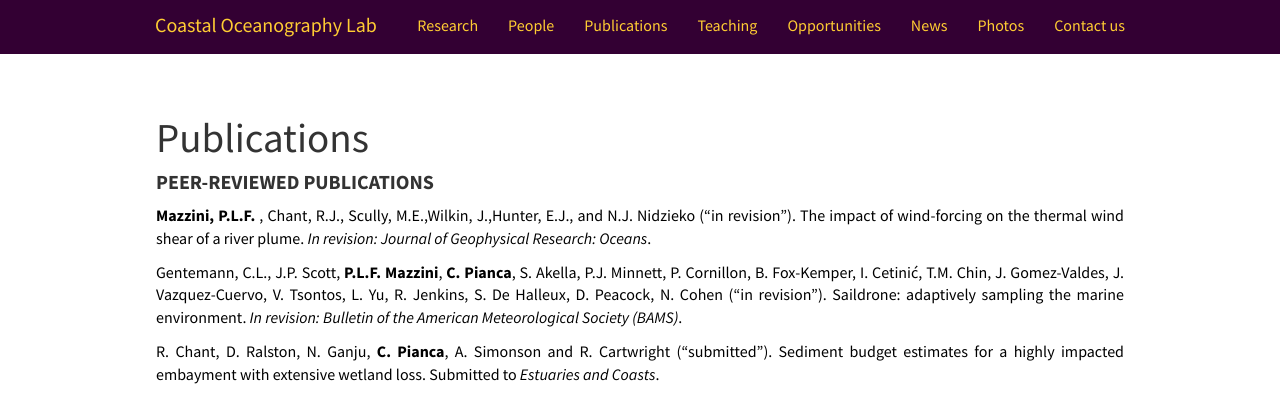
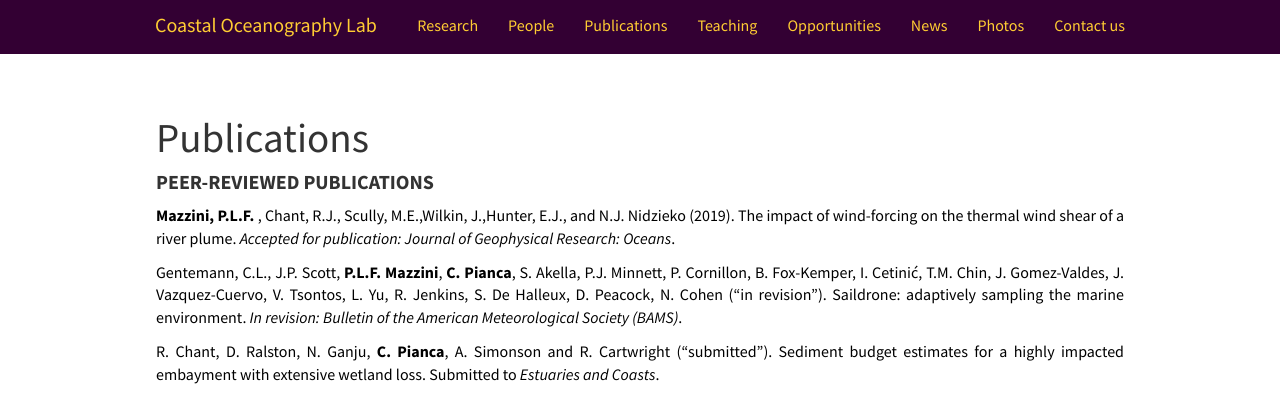
Before and after one commit to mazzinilab/mazzinilab.github.io, a Jekyll site: the page built from _pages/publications.md, in a window 1280 px wide and 900 px high. Shown: the top 399 px of the window. Built offline with Jekyll 4.4.1, drawn with Linux system fonts in a browser that asks for light colours; nearby versions of some CDN libraries.

Commit message:
updates_18oct19

```diff
--- a/_pages/publications.md
+++ b/_pages/publications.md
@@ -14,7 +14,7 @@ permalink: /publications/
 
 #### <b> PEER-REVIEWED PUBLICATIONS <b>
 
-  <b>Mazzini, P.L.F.</b> , Chant, R.J., Scully, M.E.,Wilkin, J.,Hunter, E.J., and N.J. Nidzieko ("in revision"). The impact of wind-forcing on the thermal wind shear of a river plume. <i> In revision:</i> <i>Journal of Geophysical Research: Oceans</i>.
+  <b>Mazzini, P.L.F.</b> , Chant, R.J., Scully, M.E.,Wilkin, J.,Hunter, E.J., and N.J. Nidzieko (2019). The impact of wind-forcing on the thermal wind shear of a river plume. <i>Accepted for publication:</i> <i>Journal of Geophysical Research: Oceans</i>.
 
   Gentemann, C.L., J.P. Scott, <b>P.L.F. Mazzini</b>, <b>C. Pianca</b>, S. Akella, P.J. Minnett, P. Cornillon, B. Fox-Kemper, I. Cetinić, T.M. Chin, J. Gomez-Valdes, J. Vazquez-Cuervo, V. Tsontos, L. Yu, R. Jenkins, S. De Halleux, D. Peacock, N. Cohen ("in revision"). Saildrone: adaptively sampling the marine environment. <i> In revision:</i> <i>Bulletin of the American Meteorological Society (BAMS)</i>.
 
```
Also changed, not shown: _posts/2019-10-18-New-Paper-Accepted.md (added, +14 -0 lines).
